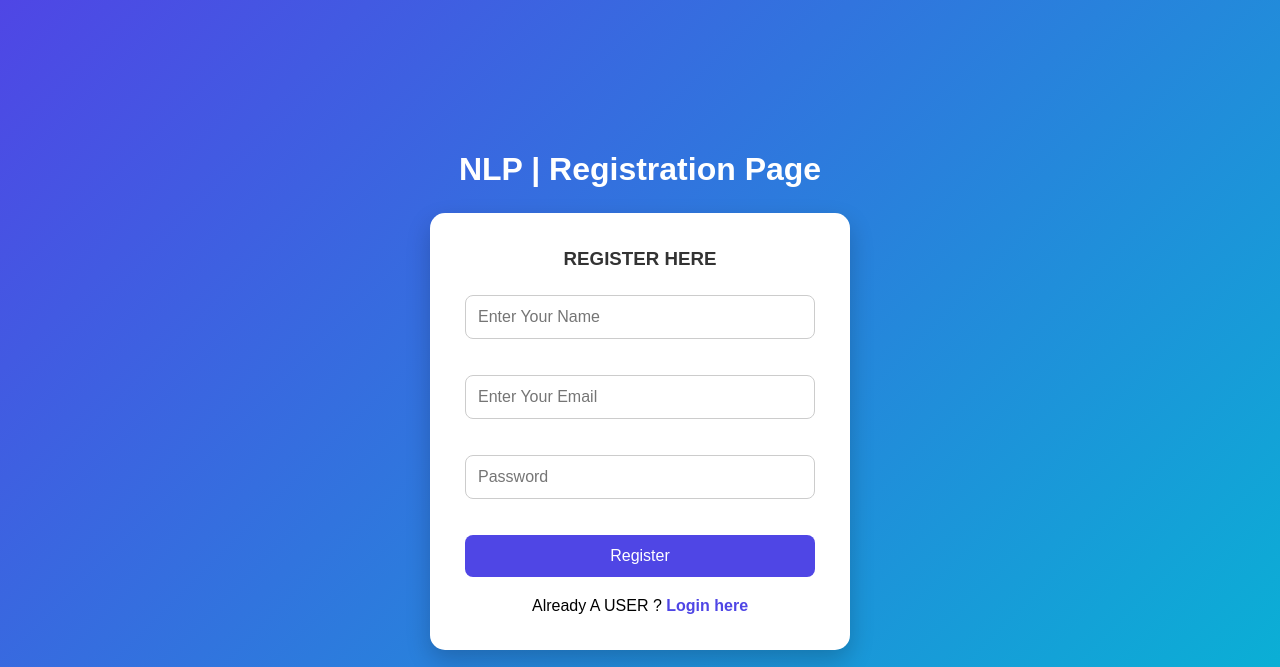
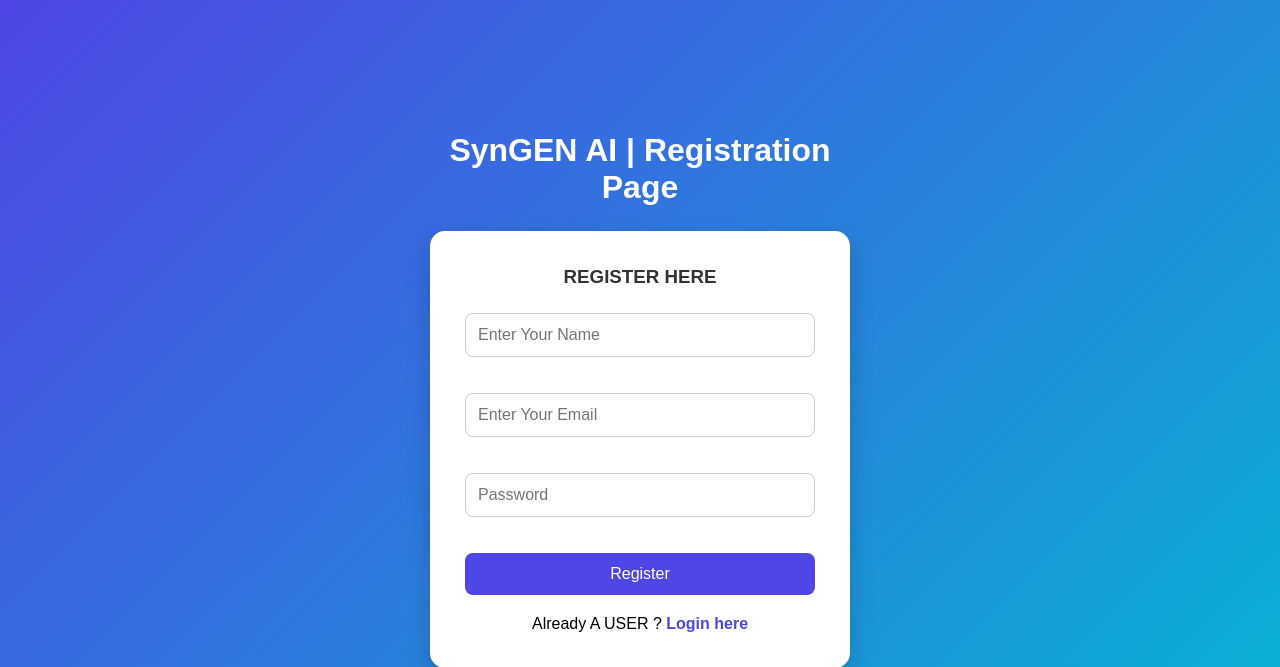
Before and after one commit to vaibhav01-source/project, a Flask app: page /register in a window 1280 px wide. Shown: the top 667 px of the page. Run offline with Flask 3, Linux system fonts and the light colour scheme.

Commit message:
Update title and header for registration page

```diff
--- a/templates/register.html
+++ b/templates/register.html
@@ -2,12 +2,12 @@
 <html lang="en">
 <head>
     <meta charset="UTF-8">
-    <title>login page</title>
+    <title>SynGEN AI | login page</title>
     <link rel="stylesheet" href="{{url_for('static',filename='login_style.css')}}">
 </head>
 <body>
     <div class = "container">
-        <h1>NLP | Registration Page</h1>
+        <h1>SynGEN AI | Registration Page</h1>
 
         <form action="/perform_registration" method="post">
             <h3>REGISTER HERE</h3>
```
